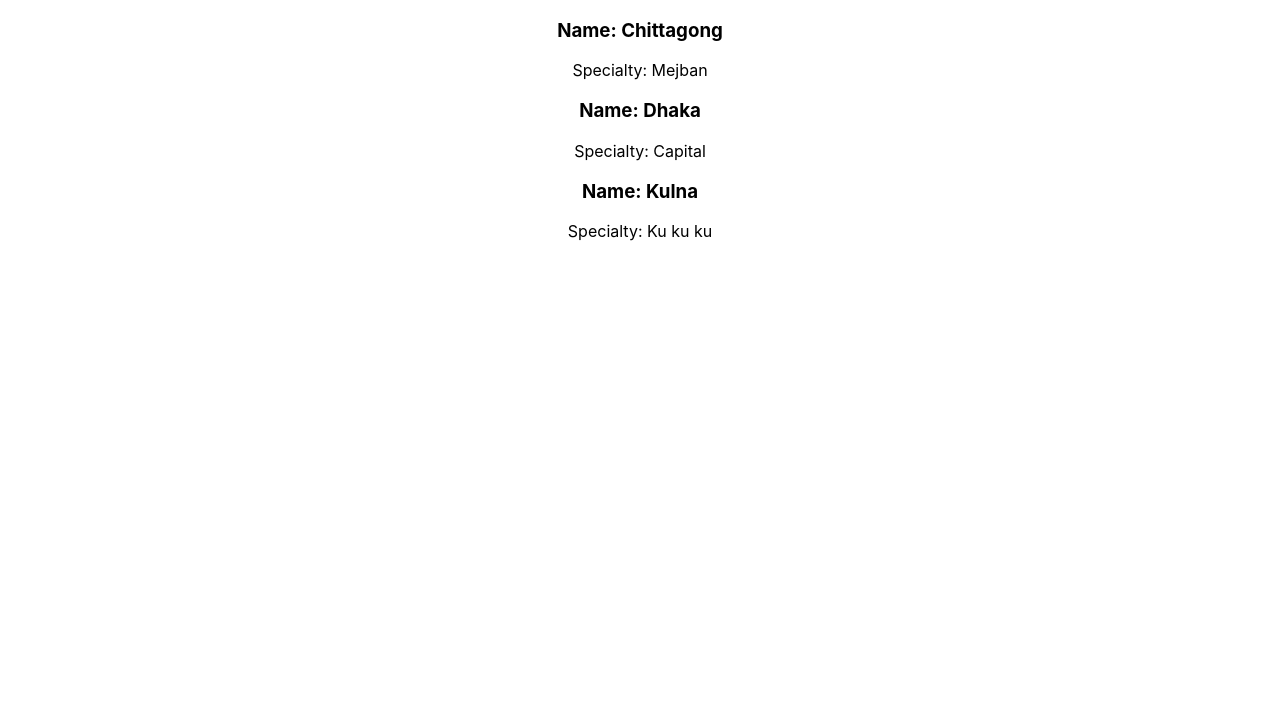
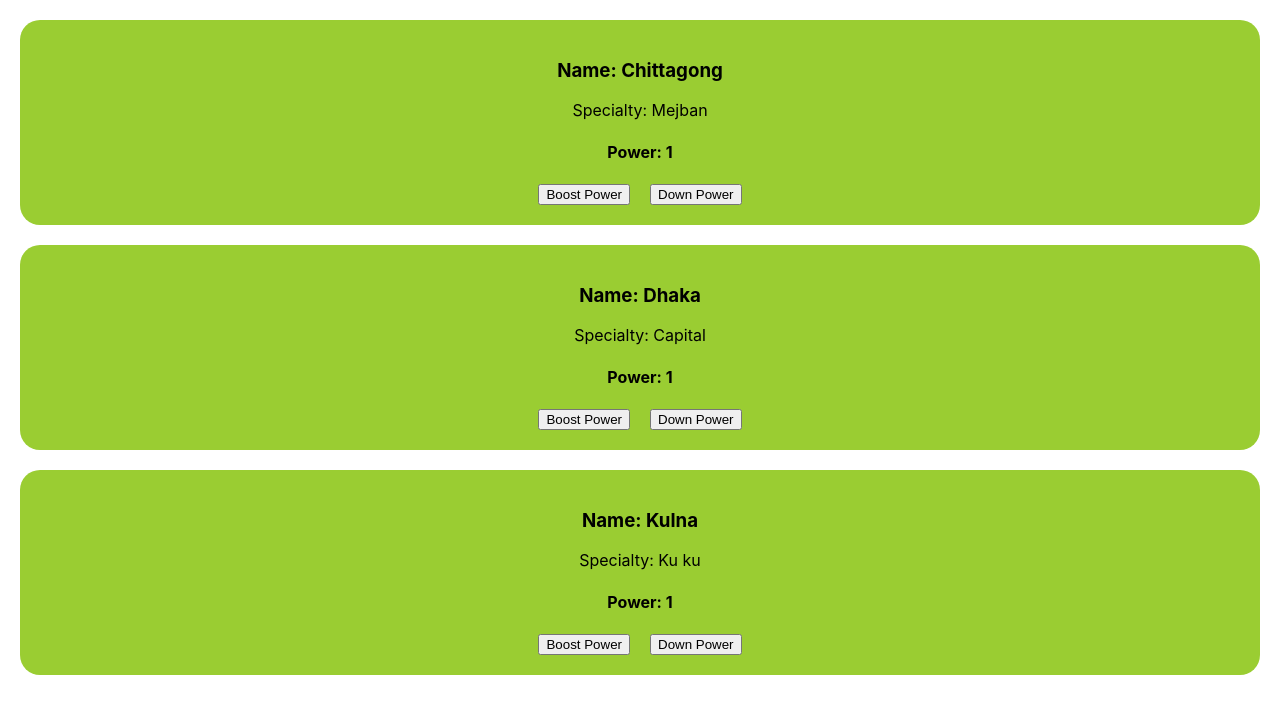
Before and after one commit to bd-dev-ismail/react-core-concept-partices, a React (Create React App) app: page / in a window 1280 px wide. Shown: the top 714 px of the page. Built offline with nearby package versions, Linux system fonts and the light colour scheme.

Commit message:
state declare

```diff
--- a/src/App.js
+++ b/src/App.js
@@ -1,21 +1,31 @@
-import logo from './logo.svg';
+import { useState } from 'react';
 import './App.css';
-
+const districtStyle = {
+  backgroundColor: 'yellowgreen',
+  padding: '20px',
+  margin: '20px',
+  borderRadius: '20px'
+}
 function App() {
   return (
     <div className="App">
       <District name="Chittagong" special="Mejban"/>
       <District name="Dhaka" special="Capital"/>
-      <District name="Kulna" special="Ku ku ku"/>
+      <District name="Kulna" special="Ku ku "/>
     </div>
   );
 }
-function District(props){
-  console.log(props);
+function District({name, special}){
+  const [power, setPower] = useState(1);
+  const boostPower = () => setPower(power * 2);
+  const downPower = ()=> setPower(power / 2);
   return (
-    <div>
-      <h3>Name: {props.name}</h3>
-      <p>Specialty: {props.special}</p>
+    <div style={districtStyle}>
+      <h3>Name: {name}</h3>
+      <p>Specialty: {special}</p>
+      <h4>Power: {power}</h4>
+      <button style={{marginRight: '20px'}} onClick={boostPower}>Boost Power</button>
+      <button onClick={downPower}>Down Power</button>
     </div>
   )
 }
```
Also changed, not shown: 1 other file (tests, documents, lock files or other folders).
